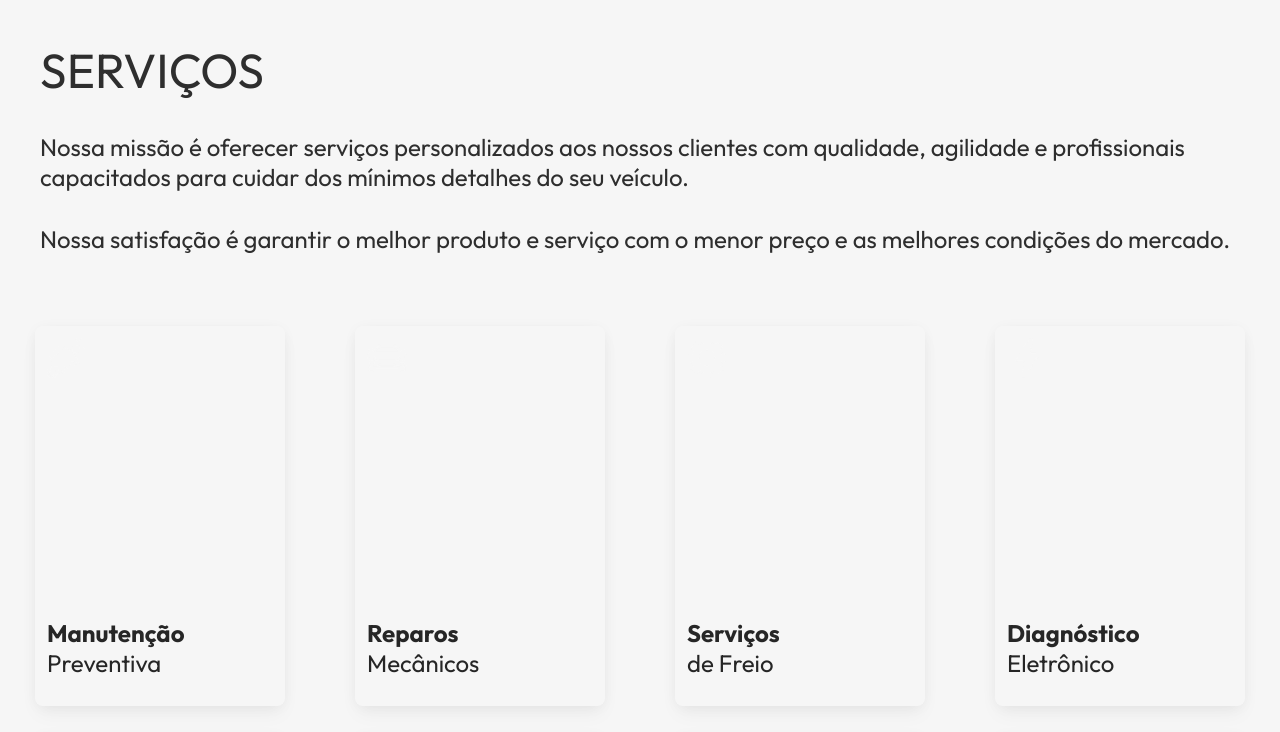
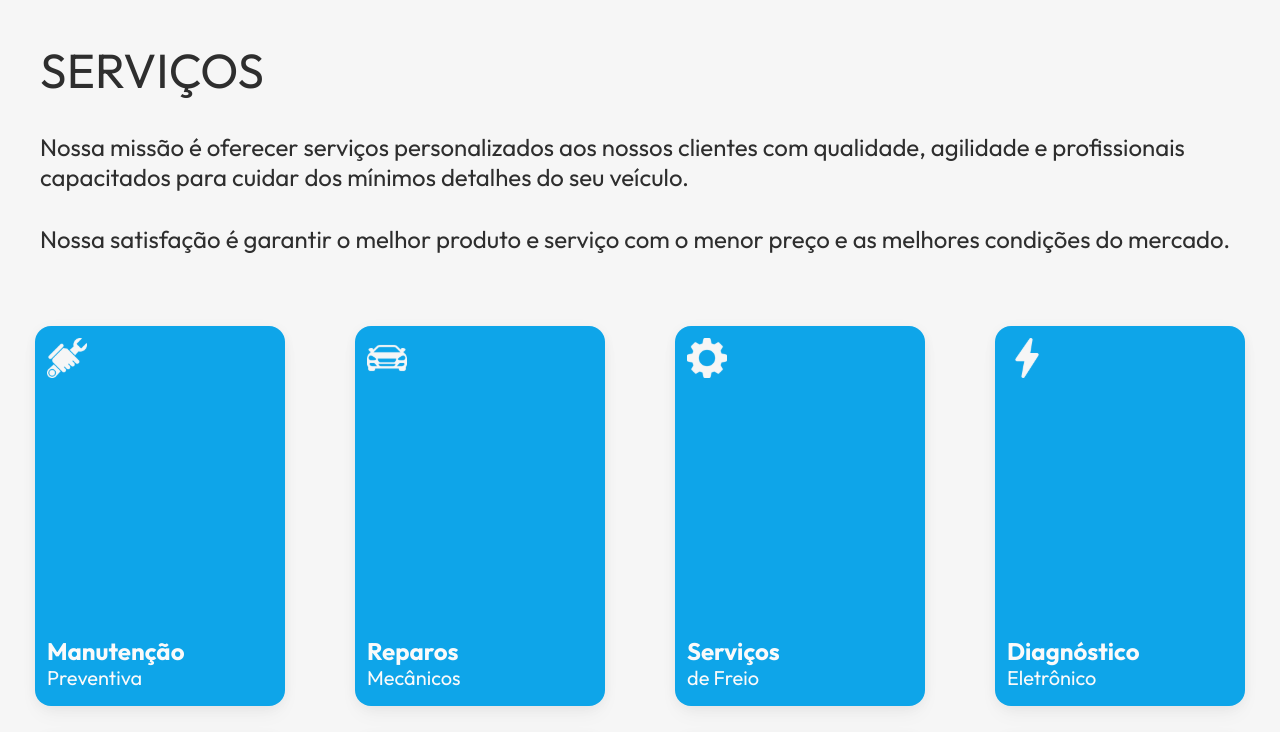
Before and after one commit to Mecanica-Mundial/mecanica-mundial, a Next.js app: page / in a window 1280 px wide. Shown: the top 732 px of the page. Built offline with nearby package versions, Linux system fonts and the light colour scheme.

Commit message:
refactor(ServicesSession/ServiceCard): key property added to map method in SessionServices component. Added alt and aria-label properties for user accessibility. Fixed some Tailwind properties.

```diff
--- a/src/components/Atom/ServiceCard/ServiceCard.tsx
+++ b/src/components/Atom/ServiceCard/ServiceCard.tsx
@@ -2,17 +2,20 @@ import "./index.css";
 
 export default function ServiceCard({titleStrong, titleNormal, description, image}) {
   return (
-    <div className="ServiceCard relative block rounded-lg shadow-[0_2px_15px_-3px_rgba(0,0,0,0.07),0_10px_20px_-2px_rgba(0,0,0,0.04)] dark:bg-sky-500 hover:bg-sky-800 p-3 mb-7">
+    <div className="ServiceCard relative block rounded-2xl shadow-[0_2px_15px_-3px_rgba(0,0,0,0.07),0_10px_20px_-2px_rgba(0,0,0,0.04)] bg-sky-500 hover:bg-sky-800 p-3 mb-7">
       <div className="w-10">
-        <img src={image} alt="" />
+        <img src={image} alt="Ícone de Serviço" aria-label="Ícone de Serviço" />
       </div>
       <div id="titulo">
-        <h5 className="absolute bottom-7 text-xl font-medium leading-tight text-neutral-800 dark:text-neutral-50">
-          <strong>{titleStrong}</strong><br /> {titleNormal}
-        </h5>
+        <p className="absolute bottom-2 text-2xl font-bold leading-tight  text-neutral-50">
+          {titleStrong}
+        </p>
+        <p className="absolute -bottom-4 text-xl font-medium leading-tight text-neutral-50">
+          {titleNormal}
+        </p>
       </div>
       <div className="p-3" id="detalhe_servico">
-        <p className="text-base text-neutral-600 dark:text-neutral-200">
+        <p className="text-base text-neutral-200 cursor-default">
           {description}
         </p>
       </div>
--- a/src/components/Molecule/ServicesSession/ServicesSession.tsx
+++ b/src/components/Molecule/ServicesSession/ServicesSession.tsx
@@ -6,13 +6,13 @@ export default function ServicesSession({data}) {
   return (
     <div className="ServicesSession w-full">
       <div className="p-10">
-        <h1>SERVIÇOS</h1>
-        <p>
+        <h1 className="cursor-default">SERVIÇOS</h1>
+        <p className="cursor-default">
           Nossa missão é oferecer serviços personalizados aos nossos clientes
           com qualidade, agilidade e profissionais capacitados para cuidar dos
           mínimos detalhes do seu veículo.
         </p>
-        <p>
+        <p className="cursor-default">
           Nossa satisfação é garantir o melhor produto e serviço com o menor
           preço e as melhores condições do mercado.
         </p>
@@ -20,6 +20,7 @@ export default function ServicesSession({data}) {
       <div className="grid lg:grid-cols-4 md:grid-cols-3 justify-items-center">
         {data.map((servico: any) => (
           <ServiceCard
+            key={servico.id}
             titleStrong={servico.tituloStrong}
             titleNormal={servico.tituloNormal}
             description={servico.description}
--- a/src/mocks/Services.mock.js
+++ b/src/mocks/Services.mock.js
@@ -1,5 +1,6 @@
 export const SERVICES_MOCK = [
   {
+    id: 1,
     tituloStrong: "Manutenção",
     tituloNormal: "Preventiva",
     description:
@@ -7,6 +8,7 @@ export const SERVICES_MOCK = [
     image: "images/icons/manutencao_preventiva.svg",
   },
   {
+    id: 2,
     tituloStrong: "Reparos",
     tituloNormal: "Mecânicos",
     description:
@@ -14,6 +16,7 @@ export const SERVICES_MOCK = [
     image: "images/icons/reparos_mecanicos.svg",
   },
   {
+    id: 3,
     tituloStrong: "Serviços",
     tituloNormal: "de Freio",
     description:
@@ -21,6 +24,7 @@ export const SERVICES_MOCK = [
     image: "images/icons/servicos_freios.svg",
   },
   {
+    id: 4,
     tituloStrong: "Diagnóstico",
     tituloNormal: "Eletrônico",
     description:
@@ -28,6 +32,7 @@ export const SERVICES_MOCK = [
     image: "images/icons/diagnostico_eletronico.svg",
   },
   {
+    id: 5,
     tituloStrong: "Serviços",
     tituloNormal: "de Suspensão",
     description:
@@ -35,6 +40,7 @@ export const SERVICES_MOCK = [
     image: "images/icons/servicos_suspensao.svg",
   },
   {
+    id: 6,
     tituloStrong: "Serviços",
     tituloNormal: "Elétricos",
     description:
@@ -42,6 +48,7 @@ export const SERVICES_MOCK = [
     image: "images/icons/servicos_eletricos.svg",
   },
   {
+    id: 7,
     tituloStrong: "Serviços de",
     tituloNormal: "Ar Condicionado",
     description:
@@ -49,6 +56,7 @@ export const SERVICES_MOCK = [
     image: "images/icons/servicos_ar_condicionado.svg",
   },
   {
+    id: 8,
     tituloStrong: "Alinhamento e",
     tituloNormal: "Balanceamento",
     description:
```
Lines whose indentation alone changed are shown as unchanged.
